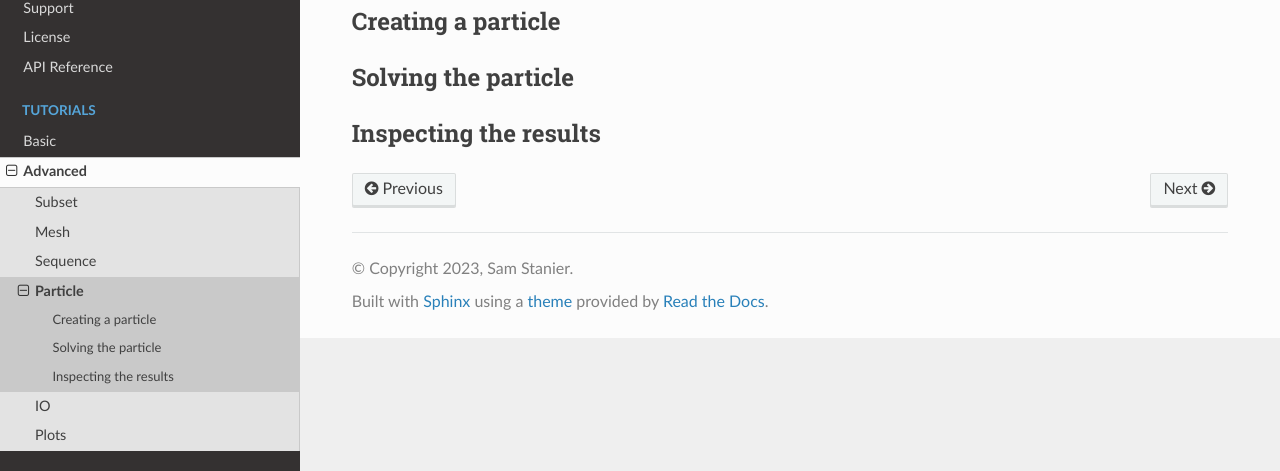
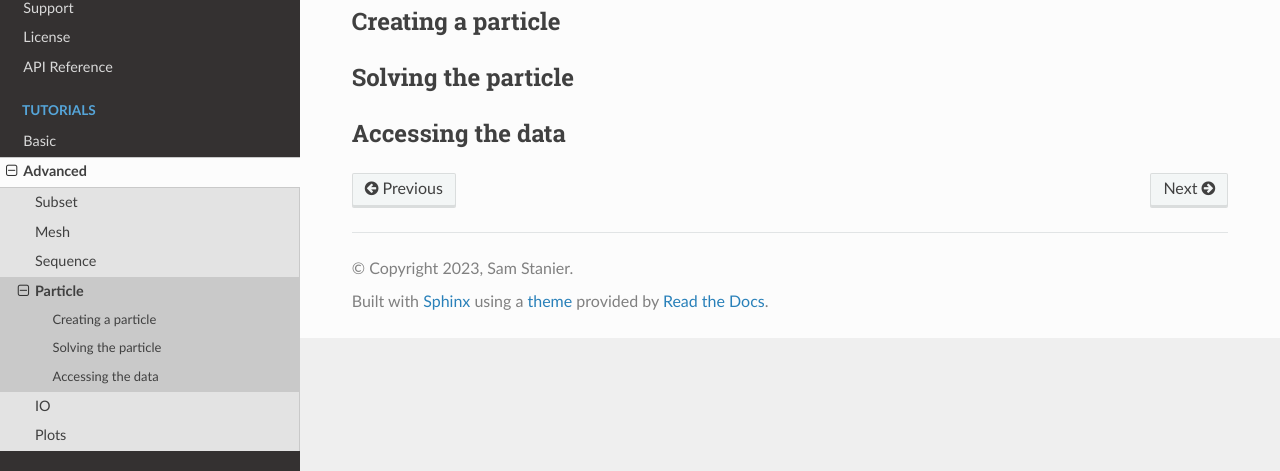
Before and after one commit to sas229/geopyv, a Sphinx documentation site: the page built from docs/source/tutorials/particle.rst, in a window 1280 px wide. Shown: the part 203-674 px from the top of the page. Built offline with Sphinx 7.4.7 and the Read the Docs theme 2.0.0, drawn with Linux system fonts in a browser that asks for light colours.

```diff
--- a/docs/source/tutorials/mesh.rst
+++ b/docs/source/tutorials/mesh.rst
@@ -14,5 +14,5 @@
 Adaptivity
 ^^^^^^^^^^
 
-Inspecting the results
-----------------------
+Accessing the data
+------------------
--- a/docs/source/tutorials/particle.rst
+++ b/docs/source/tutorials/particle.rst
@@ -11,5 +11,5 @@
 Solving the particle
 --------------------
 
-Inspecting the results
-----------------------
+Accessing the data
+------------------
--- a/docs/source/tutorials/sequence.rst
+++ b/docs/source/tutorials/sequence.rst
@@ -11,5 +11,5 @@
 Solving the sequence
 --------------------
 
-Inspecting the results
-----------------------
+Accessing the data
+------------------
```
